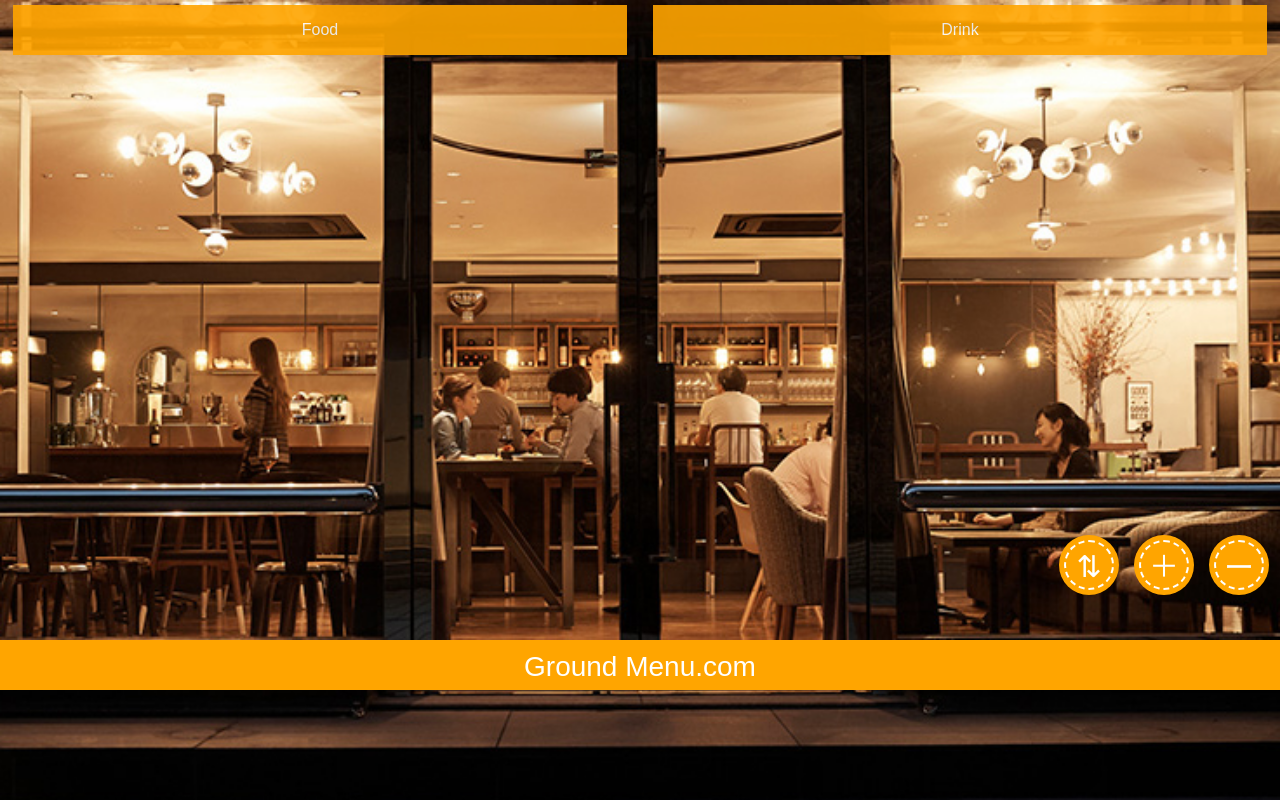
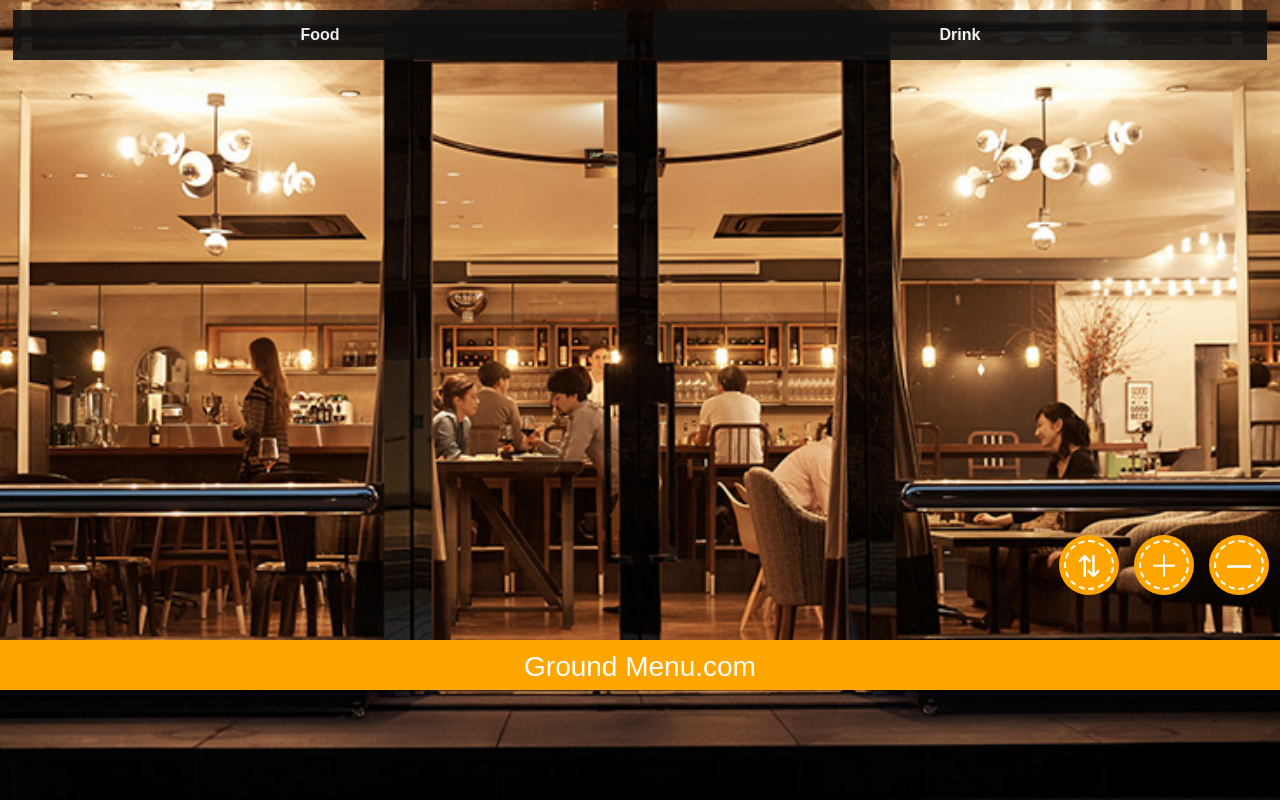
Before and after one commit to takuzyotentyo/grandmenu_2019, a Flask app: page /add_menu in a window 1280 px wide. Shown: the part 110-910 px from the top of the page. Run offline with Flask 2, Linux system fonts and the light colour scheme; data that the repository does not hold is empty; some libraries are stand-ins or nearby versions.

Commit message:
更にデザイン修正。大分類の背景黒くして、フォントを太くした。

```diff
--- a/grandmenu/static/scss/block/_menu-box.scss
+++ b/grandmenu/static/scss/block/_menu-box.scss
@@ -7,21 +7,26 @@
 	margin-bottom: 5px;
 	text-align: center;
 	height: 50px;
+	background-color: $color-main;
 	&__food{
 		@include menu-box;
 		font-size:$text-body;
-		margin-top:5px;
+		margin-top:10px;
 		margin-bottom: 5px;
 		text-align: center;
 		height: 50px;
+		background-color: $color-active;
+		font-weight: bold;
 	}
 	&__drink{
 		@include menu-box;
 		font-size:$text-body;
-		margin-top:5px;
+		margin-top:10px;
 		margin-bottom: 5px;
 		text-align: center;
 		height: 50px;
+		background-color: $color-active;
+		font-weight: bold;
 	}
 	&__name_of_dish{
 		@include menu-box;
@@ -30,6 +35,7 @@
 		margin-bottom: 5px;
 		text-align: center;
 		height: 50px;
+		background-color: $color-main;
 	}
 }
 
--- a/grandmenu/static/scss/mixin/_mixin.scss
+++ b/grandmenu/static/scss/mixin/_mixin.scss
@@ -4,7 +4,6 @@
 	display:inline-block;
   	vertical-align: middle;
 	color: $text-color-main;
-	background-color: $color-main;
 	margin-left: 1vw;
 	margin-right: 1vw;
 	opacity: 0.9;
@@ -25,7 +24,7 @@
  	display: inline-block;
  	text-decoration: none;
  	background: $color-main;
- 	color: #FFF;
+ 	color: $text-color-main;
  	width: 50px;
  	height: 50px;
   	line-height: 50px;
--- a/grandmenu/static/scss/setting/_setting.scss
+++ b/grandmenu/static/scss/setting/_setting.scss
@@ -27,7 +27,7 @@ $text-decoration: 6px;
 $color-main: #FFA500;
 $color-sub: #072A24;
 $color-active: #111111;
-$color-ovarlay: #ffffff;
+$color-interaction: #B7282E;
 $text-color-main: #ffffff;
 $text-color-sub: #999999;
 
--- a/grandmenu/static/scss/style.css
+++ b/grandmenu/static/scss/style.css
@@ -541,7 +541,6 @@ blockのインポート
   display: inline-block;
   vertical-align: middle;
   color: #ffffff;
-  background-color: #FFA500;
   margin-left: 1vw;
   margin-right: 1vw;
   opacity: 0.9;
@@ -552,12 +551,46 @@ blockのインポート
   margin-top: 5px;
   margin-bottom: 5px;
   text-align: center;
-  height: 50px; }
+  height: 50px;
+  background-color: #FFA500; }
   .menu-box__food {
     display: inline-block;
     vertical-align: middle;
     color: #ffffff;
-    background-color: #FFA500;
+    margin-left: 1vw;
+    margin-right: 1vw;
+    opacity: 0.9;
+    position: relative;
+    width: 48vw;
+    line-height: 50px;
+    font-size: 16px;
+    margin-top: 10px;
+    margin-bottom: 5px;
+    text-align: center;
+    height: 50px;
+    background-color: #111111;
+    font-weight: bold; }
+  .menu-box__drink {
+    display: inline-block;
+    vertical-align: middle;
+    color: #ffffff;
+    margin-left: 1vw;
+    margin-right: 1vw;
+    opacity: 0.9;
+    position: relative;
+    width: 48vw;
+    line-height: 50px;
+    font-size: 16px;
+    margin-top: 10px;
+    margin-bottom: 5px;
+    text-align: center;
+    height: 50px;
+    background-color: #111111;
+    font-weight: bold; }
+  .menu-box__name_of_dish {
+    display: inline-block;
+    vertical-align: middle;
+    color: #ffffff;
     margin-left: 1vw;
     margin-right: 1vw;
     opacity: 0.9;
@@ -568,39 +601,8 @@ blockのインポート
     margin-top: 5px;
     margin-bottom: 5px;
     text-align: center;
-    height: 50px; }
-  .menu-box__drink {
-    display: inline-block;
-    vertical-align: middle;
-    color: #ffffff;
-    background-color: #FFA500;
-    margin-left: 1vw;
-    margin-right: 1vw;
-    opacity: 0.9;
-    position: relative;
-    width: 48vw;
-    line-height: 50px;
-    font-size: 16px;
-    margin-top: 5px;
-    margin-bottom: 5px;
-    text-align: center;
-    height: 50px; }
-  .menu-box__name_of_dish {
-    display: inline-block;
-    vertical-align: middle;
-    color: #ffffff;
-    background-color: #FFA500;
-    margin-left: 1vw;
-    margin-right: 1vw;
-    opacity: 0.9;
-    position: relative;
-    width: 48vw;
-    line-height: 50px;
-    font-size: 16px;
-    margin-top: 5px;
-    margin-bottom: 5px;
-    text-align: center;
-    height: 50px; }
+    height: 50px;
+    background-color: #FFA500; }
 
 .menu-box:hover {
   background: #111111; }
@@ -630,7 +632,7 @@ blockのインポート
   display: inline-block;
   text-decoration: none;
   background: #FFA500;
-  color: #FFF;
+  color: #ffffff;
   width: 50px;
   height: 50px;
   line-height: 50px;
@@ -650,7 +652,7 @@ blockのインポート
     display: inline-block;
     text-decoration: none;
     background: #FFA500;
-    color: #FFF;
+    color: #ffffff;
     width: 50px;
     height: 50px;
     line-height: 50px;
@@ -671,7 +673,7 @@ blockのインポート
     display: inline-block;
     text-decoration: none;
     background: #FFA500;
-    color: #FFF;
+    color: #ffffff;
     width: 50px;
     height: 50px;
     line-height: 50px;
@@ -692,7 +694,7 @@ blockのインポート
     display: inline-block;
     text-decoration: none;
     background: #FFA500;
-    color: #FFF;
+    color: #ffffff;
     width: 50px;
     height: 50px;
     line-height: 50px;
```
